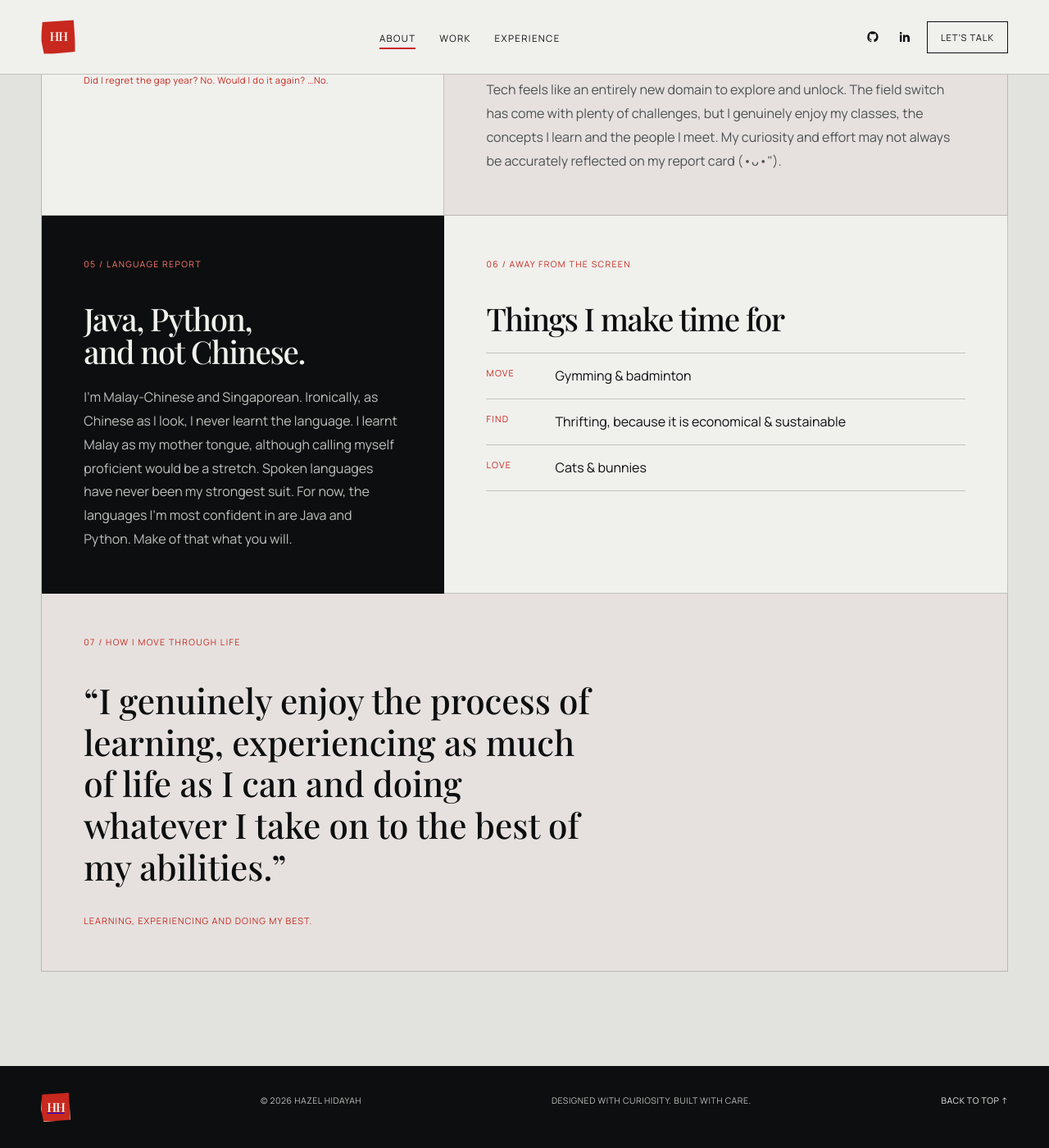
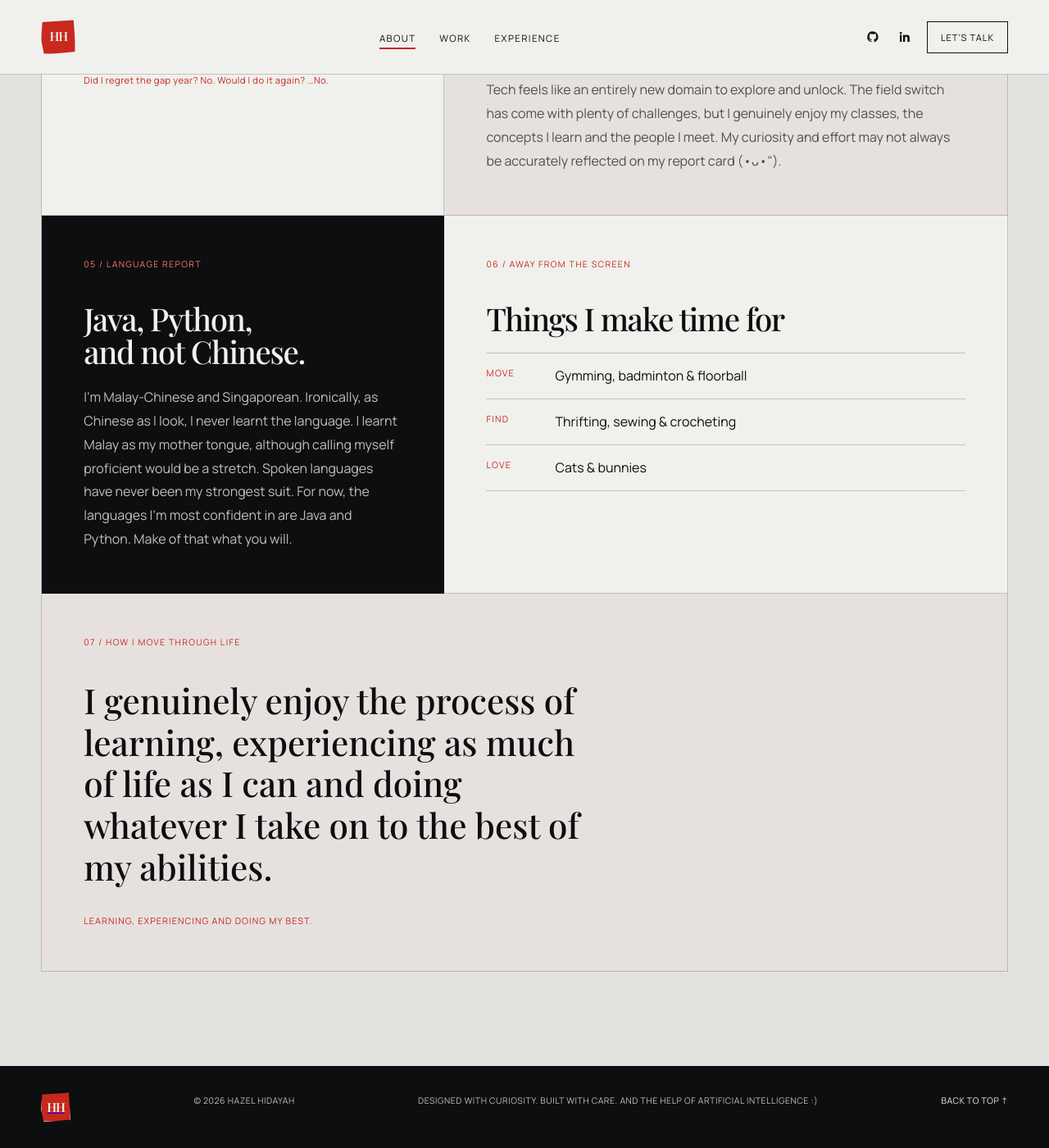
Before and after one commit to hazelhidayah/hazelhidayah.github.io, a Jekyll site: the page built from about.markdown, in a window 1280 px wide and 1400 px high, scrolled down 1916 px. Shown: the whole window at 82% size. Built offline with Jekyll 4.4.1, drawn with Linux system fonts in a browser that asks for light colours.

Commit message:
Refine about page details

```diff
--- a/_includes/footer.html
+++ b/_includes/footer.html
@@ -4,7 +4,7 @@
       {% include seal.html class="seal--footer" %}
     </a>
     <p>&copy; {{ site.time | date: '%Y' }} Hazel Hidayah</p>
-    <p>Designed with curiosity. Built with care.</p>
+    <p>Designed with curiosity. Built with care. And the help of artificial intelligence :)</p>
     <a href="#top" class="footer-top">Back to top ↑</a>
   </div>
 </footer>
--- a/about.markdown
+++ b/about.markdown
@@ -118,8 +118,8 @@ description: A few things that shaped how I build, design, and think.
         <p class="about-tile__number">06 / Away from the screen</p>
         <h3>Things I make time for</h3>
         <ul class="about-interests" aria-label="Personal interests">
-          <li><span>Move</span>Gymming &amp; badminton</li>
-          <li><span>Find</span>Thrifting, because it is economical &amp; sustainable</li>
+          <li><span>Move</span>Gymming, badminton &amp; floorball</li>
+          <li><span>Find</span>Thrifting, sewing &amp; crocheting</li>
           <li><span>Love</span>Cats &amp; bunnies</li>
         </ul>
       </article>
@@ -127,8 +127,8 @@ description: A few things that shaped how I build, design, and think.
       <article class="about-tile about-tile--outlook">
         <p class="about-tile__number">07 / How I move through life</p>
         <blockquote>
-          “I genuinely enjoy the process of learning, experiencing as much of life as I can and doing
-          whatever I take on to the best of my abilities.”
+          I genuinely enjoy the process of learning, experiencing as much of life as I can and doing
+          whatever I take on to the best of my abilities.
         </blockquote>
         <p class="about-tile__aside">Learning, experiencing and doing my best.</p>
       </article>
--- a/assets/css/style.css
+++ b/assets/css/style.css
@@ -1956,6 +1956,16 @@ body::before {
   margin: 0;
 }
 
+.footer-inner > p:first-of-type,
+.footer-top {
+  flex: 0 0 auto;
+  white-space: nowrap;
+}
+
+.footer-inner > p:nth-of-type(2) {
+  text-align: center;
+}
+
 .footer-top {
   color: var(--paper);
   text-decoration: none;
@@ -3095,6 +3105,10 @@ body::before {
   font-size: clamp(1.5rem, 3vw, 2.65rem);
 }
 
+.about-tile--gap h3 {
+  max-width: none;
+}
+
 .about-tile > p:not(.about-tile__number, .about-tile__aside, .about-tile__footnote) {
   max-width: 58ch;
   margin: 0;
```
